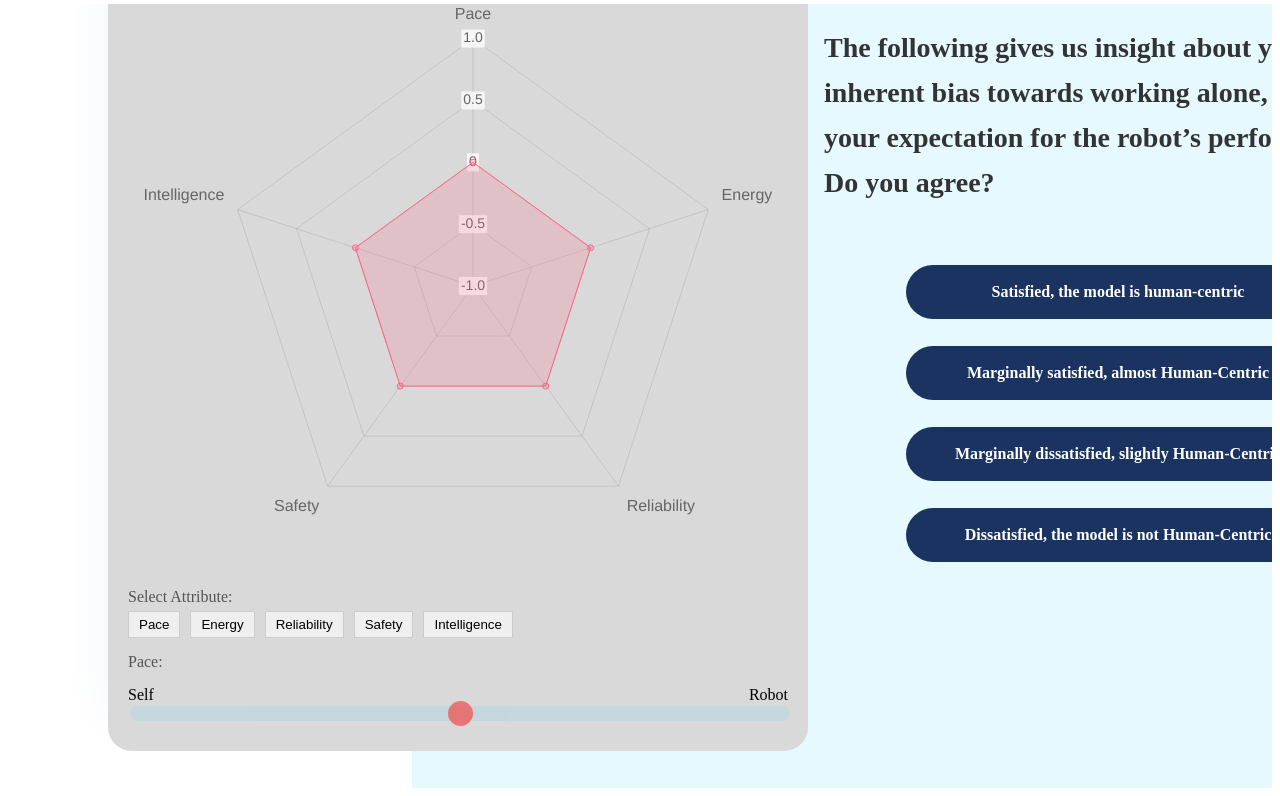
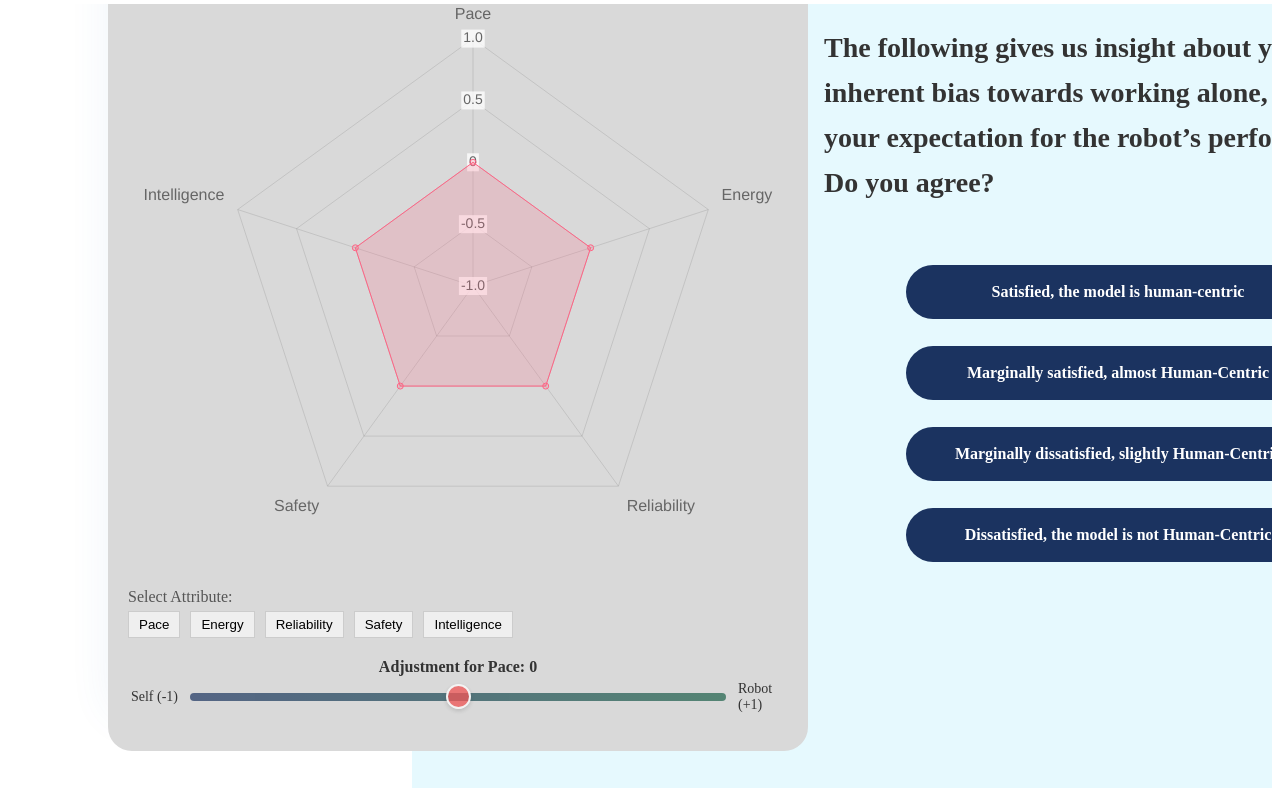
Before and after one commit to RMbagna/WarehouseRobotPairing, a plain HTML site: page Figma/Version2/Bias-Review.html in a window 1280 px wide. Both pictures are taken after a click on the button "Pace". Shown: the part 22-818 px from the top of the page. Drawn offline with nearby package versions, Linux system fonts and the light colour scheme.

Commit message:
Bias slider control connection made

```diff
--- a/Figma/Version2/Bias-Review.html
+++ b/Figma/Version2/Bias-Review.html
@@ -107,61 +107,53 @@
                         </div>
                     </div>
 
-                    <!-- Single Slider for All Attributes -->
-                    <div style="margin-bottom: 15px;">
-                        <label for="attributeSlider" style="display: block; margin-bottom: 5px; color: #555;" id="sliderLabel">Pace:</label>
+                    <!-- Slider Control -->
+                    <div style="margin: 20px 0 10px;">
+                        <label for="attributeSlider" style="display: block; margin-bottom: 5px; color: #333; font-weight: bold; font-size: 16px; text-align: center;"
+                            id="sliderLabel">Adjustment for Pace: 0</label>
+                        <div style="display: flex; align-items: center; gap: 10px; width: 100%;">
+                            <span style="width: 50px; text-align: right; color: #333; font-size: 14px;">Self (-1)</span>
+                            <input type="range" id="attributeSlider" name="attributeSlider"
+                                min="-1" max="1" value="0" step="0.1"
+                                style="flex: 1; -webkit-appearance: none; height: 8px; background: linear-gradient(to right, #1B3360, #1B6048); border-radius: 4px; outline: none;">
+                            <span style="width: 50px; text-align: left; color: #333; font-size: 14px;">Robot (+1)</span>
+                        </div>
                     </div>
-                    <div style="display: flex; justify-content: space-between;">
-                        <span style="width: 50px; text-align: left;">Self</span>
-                        <span style="width: 50px; text-align: right;">Robot</span>
-                    </div>
-                    <input type="range" id="attributeSlider" name="attributeSlider" min="-1" max="1" value="0" style="width: 100%;" step="0.1">
-
                     <style>
-                        /* Style the slider track */
+                        /* Enhanced slider styles */
                         input[type="range"] {
                             -webkit-appearance: none;
-                            /* Override default CSS styles */
                             appearance: none;
                             width: 100%;
-                            /* Full width of the container */
-                            height: 15px;
-                            /* Height of the slider track */
-                            background: #30caf42c;
-                            /* Grey background */
+                            height: 10px;
+                            background: linear-gradient(to right, #1B3360, #1B6048);
                             outline: none;
-                            /* Remove outline */
                             opacity: 0.7;
-                            /* Set transparency (for mouse-over effects) */
                             -webkit-transition: .2s;
-                            /* 0.2 seconds transition on hover */
                             transition: opacity .2s;
-                            border-radius: 7.5px;
-                            /* Rounded corners */
+                            border-radius: 5px;
                         }
 
-                        /* Mouse-over effects */
                         input[type="range"]:hover {
                             opacity: 1;
-                            /* Fully visible on mouse-over */
                         }
 
-                        /* Style the slider thumb */
                         input[type="range"]::-webkit-slider-thumb {
                             -webkit-appearance: none;
                             appearance: none;
                             width: 25px;
-                            /* Set a fixed width for the thumb */
                             height: 25px;
-                            /* Set a fixed height for the thumb */
                             background: rgba(246.50, 31.84, 31.84, 0.77);
-                            /* Red background */
                             cursor: pointer;
-                            /* Cursor on hover */
                             border-radius: 50%;
-                            /* Make it circular */
-                            border: none;
-                            /* Remove border */
+                            border: 2px solid white;
+                            box-shadow: 0 2px 4px rgba(0,0,0,0.2);
+                        }
+
+                        /* Button hover effects */
+                        button:hover {
+                            opacity: 0.9;
+                            transform: scale(1.02);
                         }
                     </style>
                 </div>
@@ -200,6 +192,53 @@
             }
         }
     });
+
+    // Current selected attribute
+    let currentAttribute = 'pace';
+    const attributeIndexMap = {
+        'pace': 0,
+        'energy': 1,
+        'reliability': 2,
+        'safety': 3,
+        'intelligence': 4
+    };
+
+    // Initialize slider
+    const slider = document.getElementById('attributeSlider');
+    const sliderLabel = document.getElementById('sliderLabel');
+
+    // Show attribute function
+    function showAttribute(attribute) {
+        currentAttribute = attribute;
+        const attributeNames = {
+            'pace': 'Pace',
+            'energy': 'Energy',
+            'reliability': 'Reliability',
+            'safety': 'Safety',
+            'intelligence': 'Intelligence'
+        };
+
+        // Update slider label
+        sliderLabel.textContent = `Adjustment for ${attributeNames[attribute]}: ${slider.value}`;
+
+        // Set slider to current value
+        const currentValue = radarChart.data.datasets[0].data[attributeIndexMap[attribute]];
+        slider.value = currentValue || 0;
+    }
+
+    // Slider event listener
+    slider.addEventListener('input', function() {
+        // Update the radar chart data
+        radarChart.data.datasets[0].data[attributeIndexMap[currentAttribute]] = parseFloat(this.value);
+        radarChart.update();
+
+        // Update the slider label
+        sliderLabel.textContent = `Adjustment for ${currentAttribute.charAt(0).toUpperCase() + currentAttribute.slice(1)}: ${this.value}`;
+
+        // Store the value in localStorage
+        localStorage.setItem(`bias_${currentAttribute}`, this.value);
+    });
+
 
     // 2. THEN ADD THE UPDATED DOWNLOAD FUNCTION
     function downloadData(buttonValue) {
```
Also changed, not shown: 12 other files.
